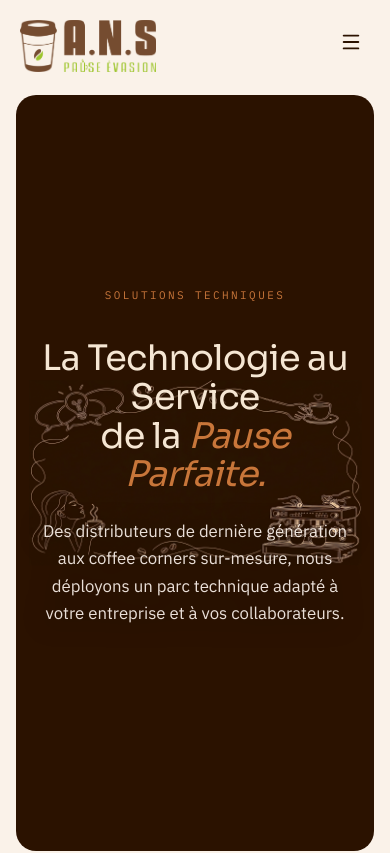
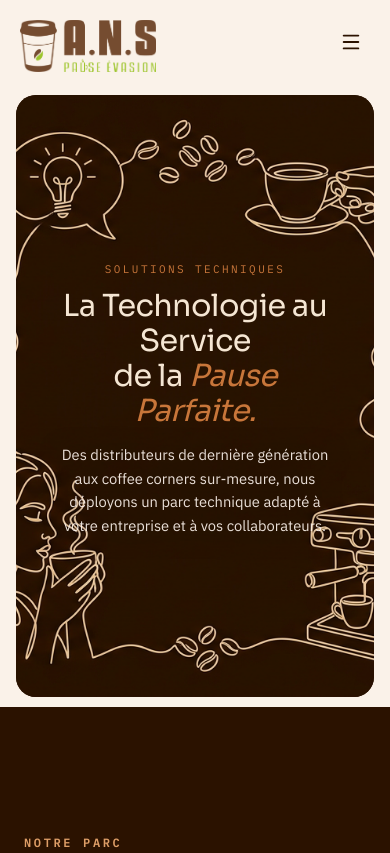
Before and after one commit to nohem-mg/ANS, a Next.js app: page /solutions in a window 390 px wide. Shown: the top 853 px of the page. Built offline with nearby package versions, Linux system fonts and the light colour scheme; a web font is replaced by a local one.

Commit message:
responsive mobile vite f

```diff
--- a/src/app/solutions/page.tsx
+++ b/src/app/solutions/page.tsx
@@ -988,7 +988,34 @@ export default function SolutionsPage() {
   return (
     <div style={{ backgroundColor: C.bg, color: C.textPrimary, fontFamily: FONT.body, minHeight: '100vh' }}>
 
+      <style>{`
+        @media (max-width: 767px) {
+          .solutions-hero-section { height: auto !important; min-height: 0 !important; }
+          .solutions-hero-widget { height: auto !important; min-height: 0 !important; }
+          .solutions-hero-bg {
+            background-image: url(/hero-ans-line-art-mobile.png) !important;
+            background-size: cover !important;
+            background-position: center !important;
+            background-repeat: no-repeat !important;
+          }
+          .solutions-hero-content {
+            padding-top: 38% !important;
+            padding-bottom: 36% !important;
+            padding-left: 20px !important;
+            padding-right: 20px !important;
+          }
+          .solutions-hero-label { margin-bottom: 12px !important; }
+          .solutions-hero-h1 {
+            font-size: clamp(1.9rem, 7.5vw, 2.4rem) !important;
+            margin-bottom: 14px !important;
+            line-height: 1.15 !important;
+          }
+          .solutions-hero-desc { font-size: 0.92rem !important; line-height: 1.6 !important; margin-bottom: 0 !important; }
+        }
+      `}</style>
+
       <section
+        className="solutions-hero-section"
         style={{
           backgroundColor: '#FAF2E9',
           height: 'calc(100vh - 68px)',
@@ -1002,6 +1029,7 @@ export default function SolutionsPage() {
           initial={{ opacity: 0, y: 20 }}
           animate={{ opacity: 1, y: 0 }}
           transition={{ duration: 1.0, ease: [0.16, 1, 0.3, 1] }}
+          className="solutions-hero-widget"
           style={{
             flex: 1,
             backgroundColor: C.bg,
@@ -1017,7 +1045,7 @@ export default function SolutionsPage() {
           }}
         >
           {/* Background Image */}
-          <div aria-hidden style={{
+          <div aria-hidden className="solutions-hero-bg" style={{
             position: 'absolute', inset: 0,
             backgroundImage: 'url(/hero-ans-line-art-v3.png)',
             backgroundSize: '93%',
@@ -1026,11 +1054,12 @@ export default function SolutionsPage() {
             pointerEvents: 'none',
           }} />
 
-          <div style={{ position: 'relative', zIndex: 1, textAlign: 'center', maxWidth: 800 }}>
+          <div className="solutions-hero-content" style={{ position: 'relative', zIndex: 1, textAlign: 'center', maxWidth: 800 }}>
             <motion.div
               initial={{ opacity: 0, y: 10 }}
               animate={{ opacity: 1, y: 0 }}
               transition={{ delay: 0.2, duration: 0.7 }}
+              className="solutions-hero-label"
               style={{
                 fontFamily: FONT.mono, fontSize: 11, letterSpacing: '0.22em',
                 color: C.accent, textTransform: 'uppercase', marginBottom: 36,
@@ -1043,6 +1072,7 @@ export default function SolutionsPage() {
               initial={{ opacity: 0, y: 30 }}
               animate={{ opacity: 1, y: 0 }}
               transition={{ delay: 0.35, duration: 0.9, ease: EASE_OUT }}
+              className="solutions-hero-h1"
               style={{
                 fontSize: 'clamp(2.2rem, 5.5vw, 5rem)',
                 fontFamily: 'var(--font-sora)',
@@ -1059,7 +1089,7 @@ export default function SolutionsPage() {
               initial={{ opacity: 0 }}
               animate={{ opacity: 1 }}
               transition={{ delay: 0.55, duration: 0.8 }}
-              className="text-[1.05rem] md:text-lg text-coffee-cream/90 leading-relaxed mx-auto max-w-xl mb-8 drop-shadow-[0_2px_12px_rgba(0,0,0,0.6)] font-light"
+              className="solutions-hero-desc text-[1.05rem] md:text-lg text-coffee-cream/90 leading-relaxed mx-auto max-w-xl mb-8 drop-shadow-[0_2px_12px_rgba(0,0,0,0.6)] font-light"
               style={{ fontFamily: 'var(--font-ibm-plex-sans)' }}
             >
               Des distributeurs de dernière génération aux coffee corners sur-mesure,
```
Also changed, not shown: public/hero-ans-line-art-mobile.png (added).
